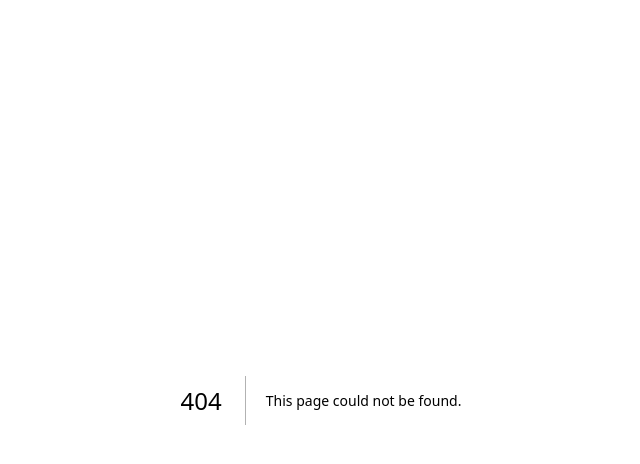
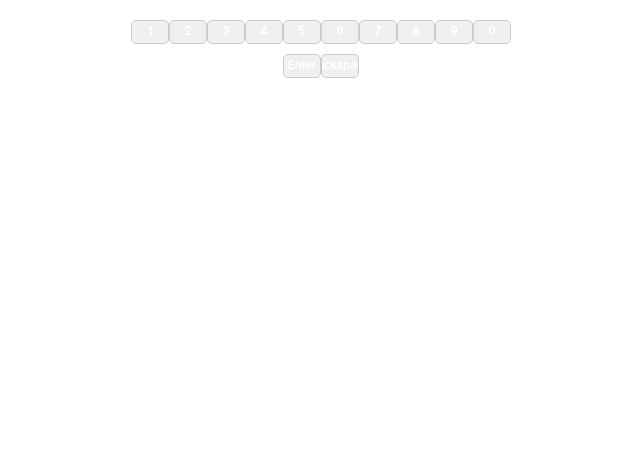
Before and after one commit to tweezerchef/financel, a Next.js app: page /keyboard in a window 1280 px wide. Before the commit this address had no page. Shown: the top 464 px of the page, without its empty margins (319-959 px from the left). Built offline with nearby package versions, Linux system fonts and the light colour scheme.

Commit message:
keyboard prototype

```diff
--- /dev/null
+++ b/app/keyboard/components/Key.tsx
@@ -0,0 +1,17 @@
+import React from 'react'
+import { Button } from '@mantine/core'
+import classes from './ui/Key.module.css'
+
+interface KeyProps {
+  value: string
+  icon?: React.ReactNode
+  onClick: (value: string) => void
+}
+
+export const Key: React.FC<KeyProps> = ({ value, icon, onClick }) => {
+  return (
+    <Button className={classes.key} onClick={() => onClick(value)}>
+      {icon || value}
+    </Button>
+  )
+}
--- /dev/null
+++ b/app/keyboard/components/ui/Key.module.css
@@ -0,0 +1,19 @@
+.key {
+  margin: 1.5;
+  padding: 1.5;
+  font-size: 0.7rem;
+  text-align: center;
+  width: 1.5rem;
+  height: 1.5rem;
+  display: flex;
+  align-items: center;
+  justify-content: center;
+  border-radius: 5px;
+  background-color: #f0f0f0;
+  border: 1px solid #ccc;
+  cursor: pointer;
+}
+
+.key:active {
+  background-color: #1e11ce;
+}
--- /dev/null
+++ b/app/keyboard/components/ui/Keyboard.module.css
@@ -0,0 +1,12 @@
+.keyboard {
+  display: flex;
+  flex-direction: column;
+  align-items: center;
+  margin-top: 20px;
+}
+
+.row {
+  display: flex;
+  justify-content: center;
+  margin-bottom: 10px;
+}
--- /dev/null
+++ b/app/keyboard/page.tsx
@@ -0,0 +1,33 @@
+/* eslint-disable react/no-array-index-key */
+
+'use client'
+
+import { useState } from 'react'
+import classes from './components/ui/Keyboard.module.css'
+import { Key } from './components/Key'
+
+const keys = [
+  ['1', '2', '3', '4', '5', '6', '7', '8', '9', '0'],
+  ['Enter', 'Backspace'],
+]
+
+export default function Keyboard() {
+  const [input, setInput] = useState('')
+
+  const onKeyPress = (value: string) => {
+    if (value === 'Enter') console.log(input)
+    else if (value === 'Backspace') setInput(input.slice(0, -1))
+    else setInput(input + value)
+  }
+  return (
+    <div className={classes.keyboard}>
+      {keys.map((row, rowIndex) => (
+        <div key={rowIndex} className={classes.row}>
+          {row.map((key) => (
+            <Key key={key} value={key} onClick={onKeyPress} />
+          ))}
+        </div>
+      ))}
+    </div>
+  )
+}
```
